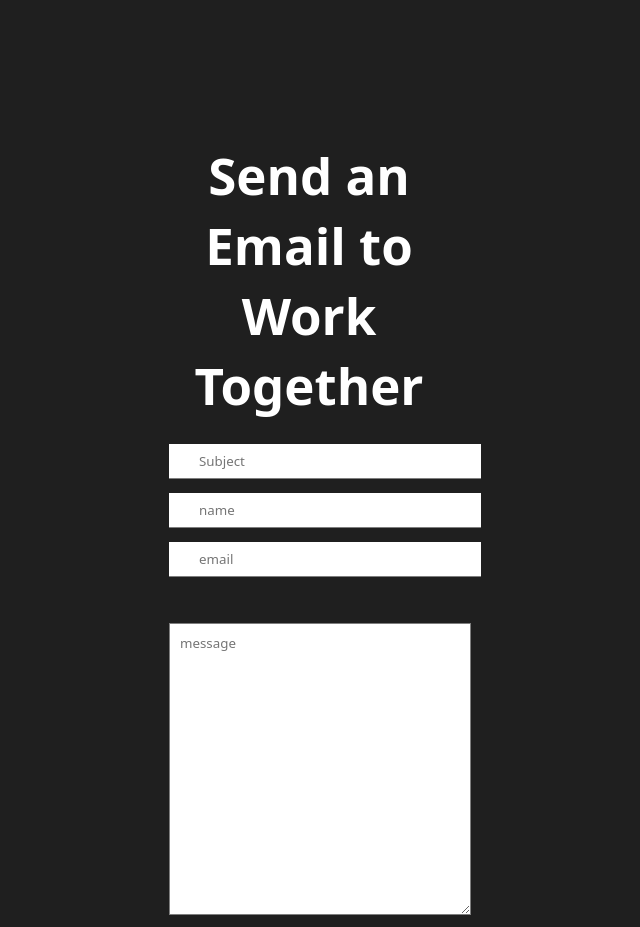
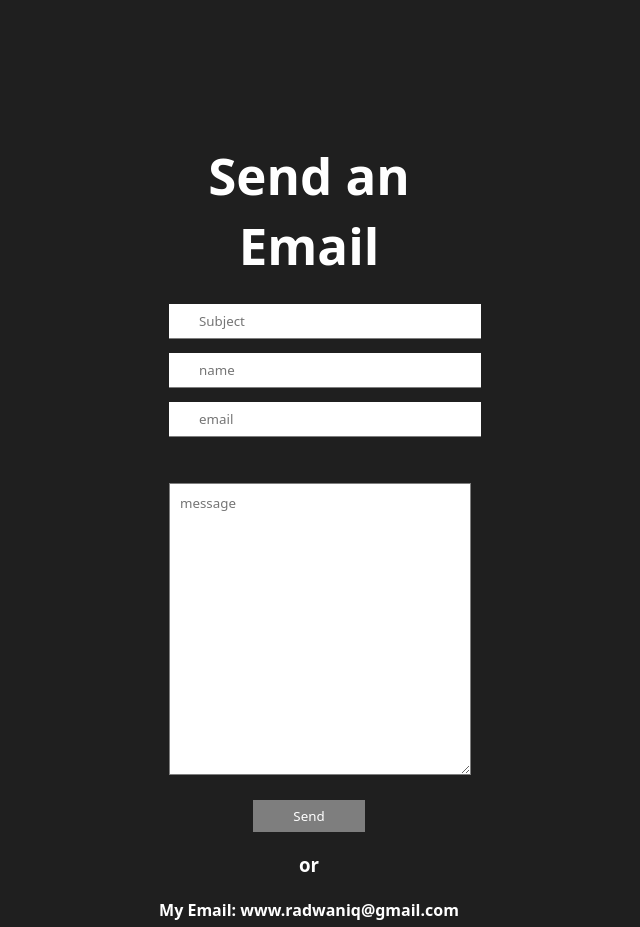
Before and after one commit to Radwano01/portfolio, a React (Create React App) app: page / in a window 1280 px wide. Shown: the part 4760-5687 px from the top of the page, without its empty margins (331-971 px from the left). Built offline with nearby package versions, Linux system fonts and the light colour scheme.

Commit message:
Update Contact.jsx

```diff
--- a/src/components/contact/Contact.jsx
+++ b/src/components/contact/Contact.jsx
@@ -20,7 +20,7 @@ const Contact = () => {
     <div className='contact' id='contact'>
       <div className="email-social">
         <form onSubmit={handleSubmit}>
-          <h2>Send an Email to Work Together</h2>
+          <h2>Send an Email</h2>
           <div>
             <input type="text" name="subject" required placeholder='Subject'/>
           </div>
```
